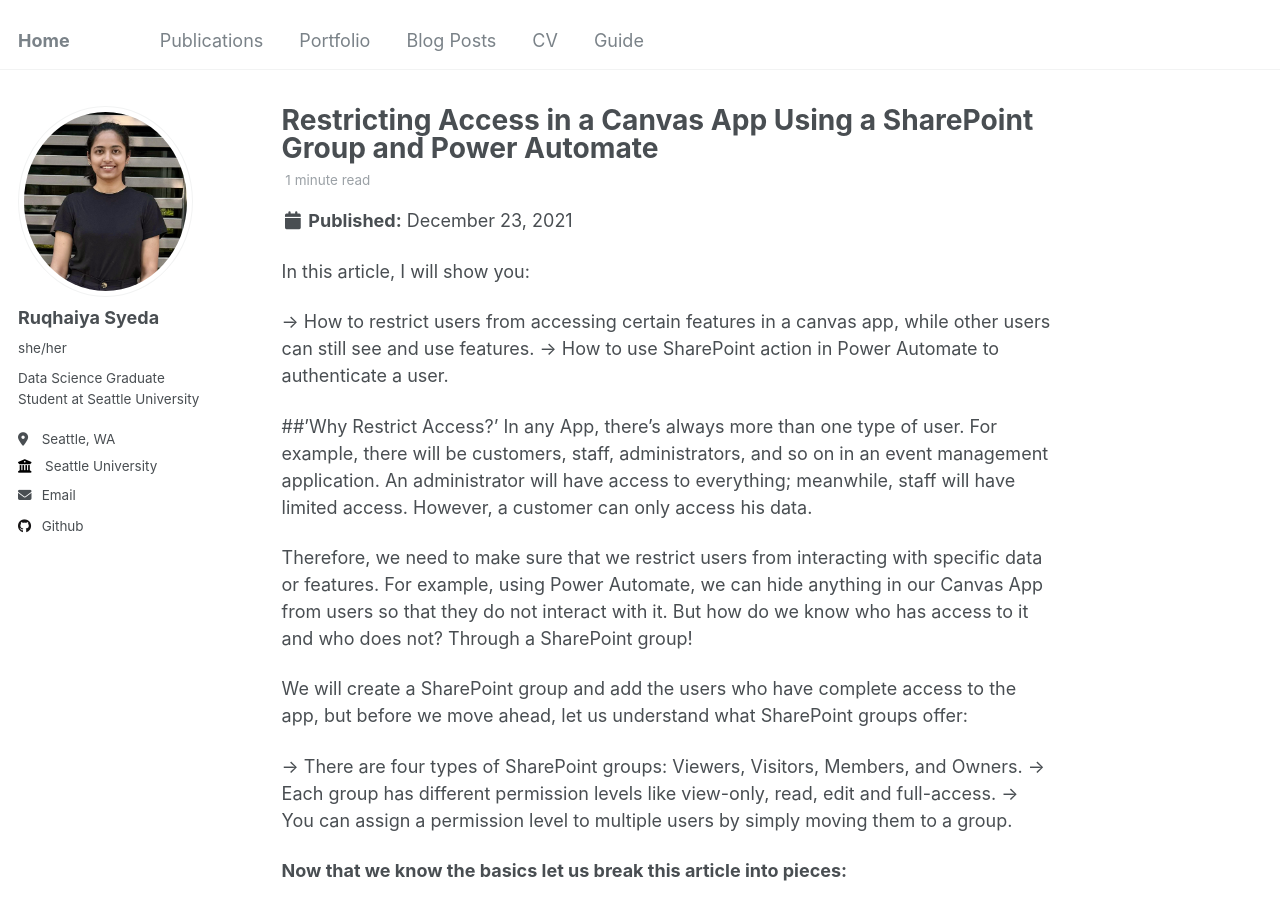
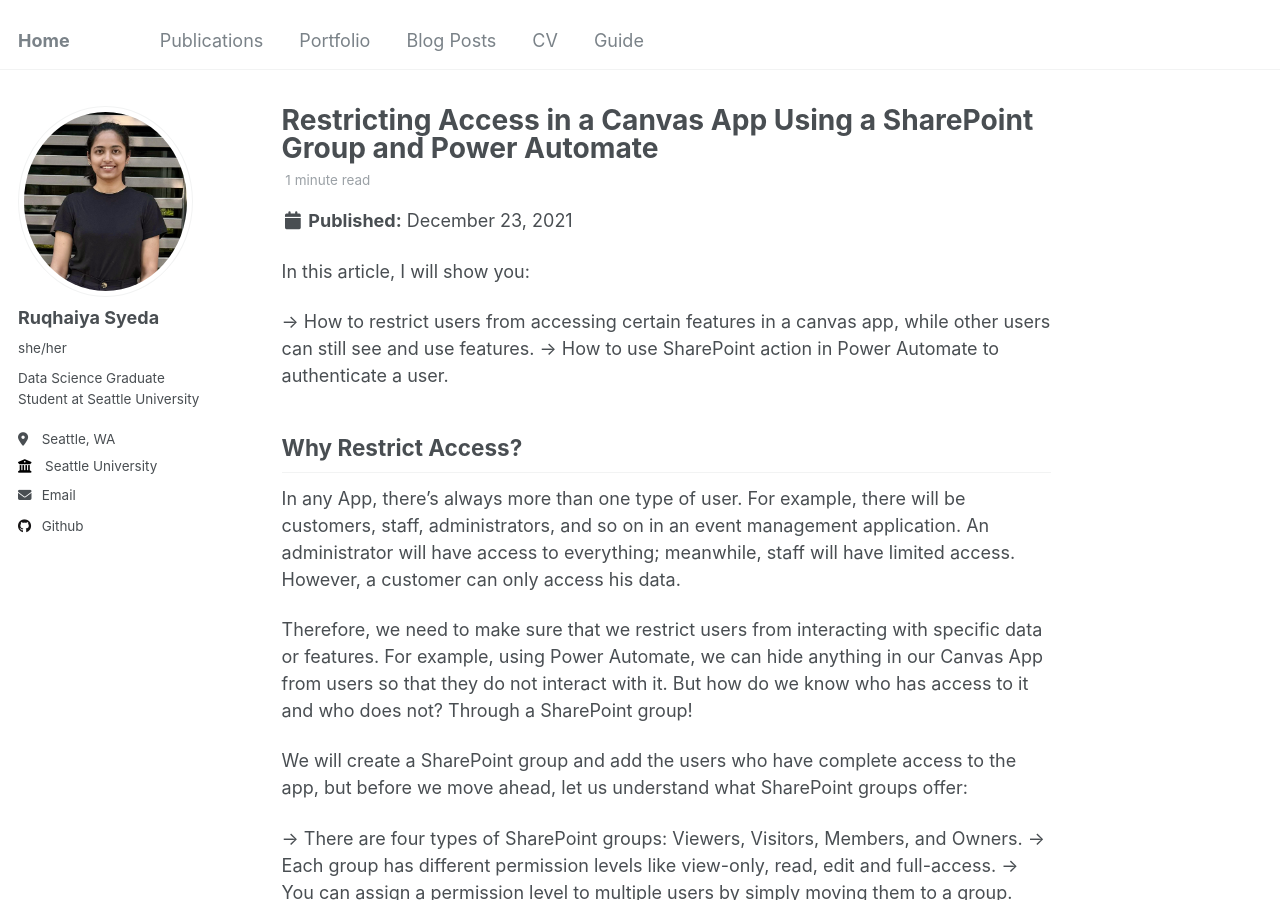
Before and after one commit to Ruqhaiya/ruqhaiya.github.io, a Jekyll site: the page built from _posts/2012-08-14-blog-post-1.md, in a window 1280 px wide and 900 px high. Built offline with Jekyll 4.4.1, drawn with Linux system fonts in a browser that asks for light colours.

```diff
--- a/_posts/2012-08-14-blog-post-1.md
+++ b/_posts/2012-08-14-blog-post-1.md
@@ -13,7 +13,7 @@ In this article, I will show you:
 -> How to use SharePoint action in Power Automate to authenticate a user.
 
 
-##'Why Restrict Access?'
+## Why Restrict Access?
 In any App, there’s always more than one type of user. For example, there will be customers, staff, administrators, and so on in an event management application. An administrator will have access to everything; meanwhile, staff will have limited access. However, a customer can only access his data.
 
 Therefore, we need to make sure that we restrict users from interacting with specific data or features. For example, using Power Automate, we can hide anything in our Canvas App from users so that they do not interact with it. But how do we know who has access to it and who does not? Through a SharePoint group!
```
